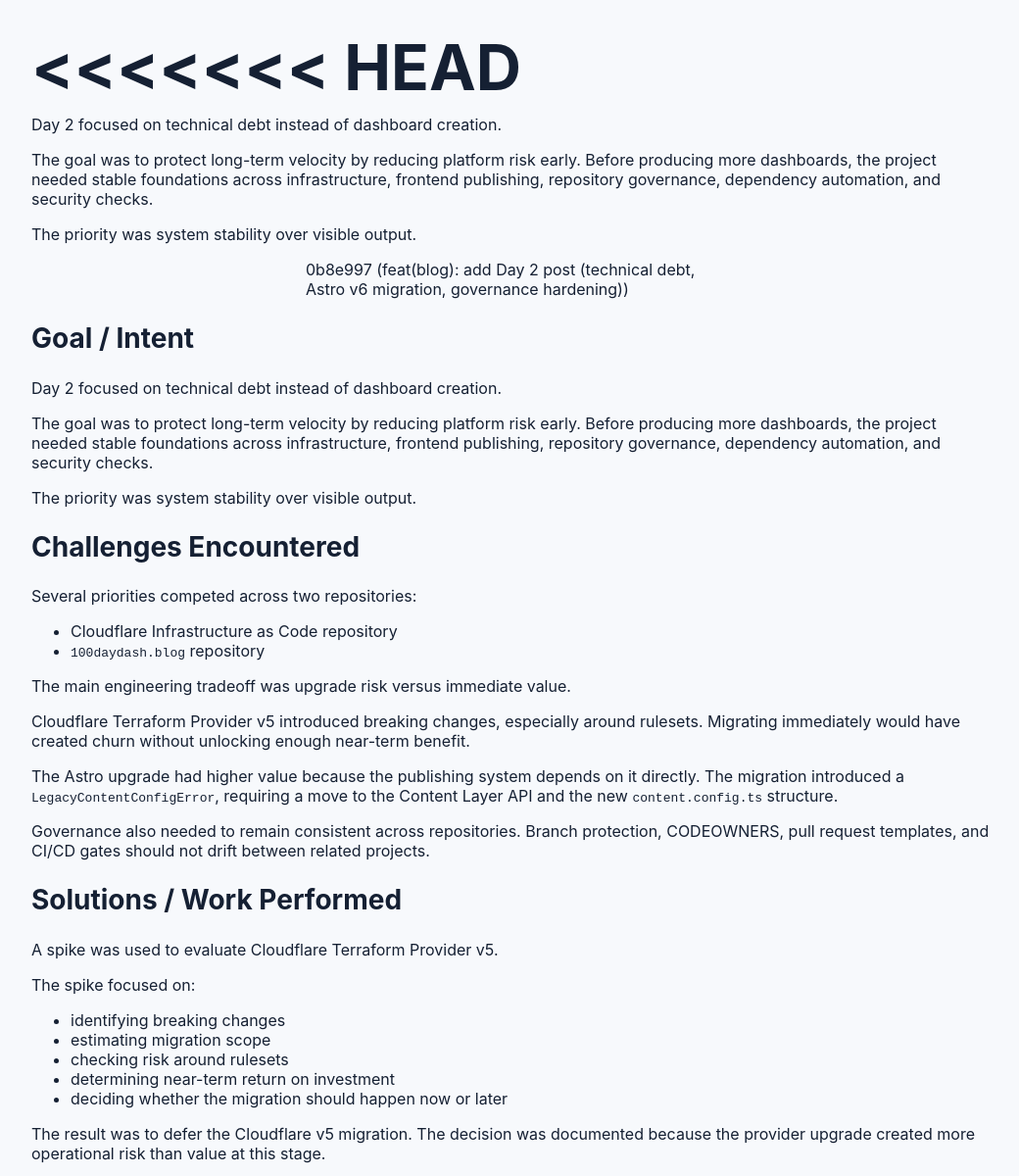
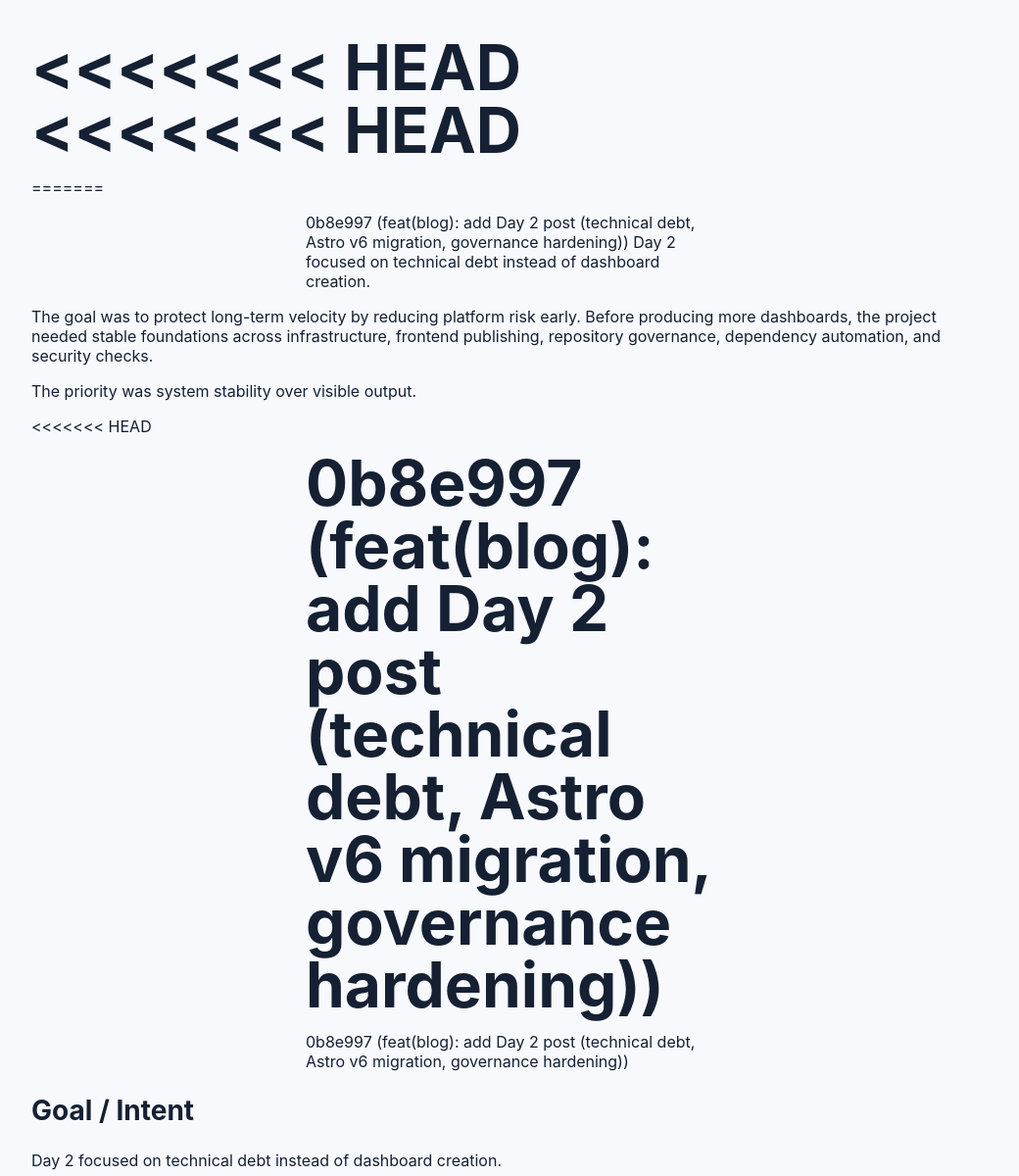
Before and after one commit to neibaur/100daydash.blog, an Astro site in the folder web/: page /blog/day-002-technical-debt-spikes-and-strategic-restraint in a window 1280 px wide. Shown: the part 423-1623 px from the top of the page at 98% size, without its empty margins (118-1158 px from the left). Built offline with nearby package versions, Linux system fonts and the light colour scheme; Astro itself is replaced by a stand-in of ours.

Commit message:
feat(blog): add Day 2 post (technical debt, Astro v6 migration, governance hardening)

```diff
--- a/web/src/content/blog/day-002-technical-debt-spikes-and-strategic-restraint.md
+++ b/web/src/content/blog/day-002-technical-debt-spikes-and-strategic-restraint.md
@@ -15,8 +15,12 @@ heroImage: "/media/day-002-technical-debt-spikes-and-strategic-restraint/preview
 ---
 
 <<<<<<< HEAD
+<<<<<<< HEAD
 =======
-Day 2 focused on technical debt instead of dashboard creation.
+=======
+
+> > > > > > > 0b8e997 (feat(blog): add Day 2 post (technical debt, Astro v6 migration, governance hardening))
+> > > > > > > Day 2 focused on technical debt instead of dashboard creation.
 
 The goal was to protect long-term velocity by reducing platform risk early.
 Before producing more dashboards, the project needed stable foundations across
@@ -25,7 +29,12 @@ automation, and security checks.
 
 The priority was system stability over visible output.
 
->>>>>>> 0b8e997 (feat(blog): add Day 2 post (technical debt, Astro v6 migration, governance hardening))
+<<<<<<< HEAD
+
+> > > > > > > # 0b8e997 (feat(blog): add Day 2 post (technical debt, Astro v6 migration, governance hardening))
+> > > > > > >
+> > > > > > > 0b8e997 (feat(blog): add Day 2 post (technical debt, Astro v6 migration, governance hardening))
+
 ## Goal / Intent
 
 Day 2 focused on technical debt instead of dashboard creation.
```
Also changed, not shown: dashboards/day-002-technical-debt-spikes-and-strategic-restraint/README.md.
